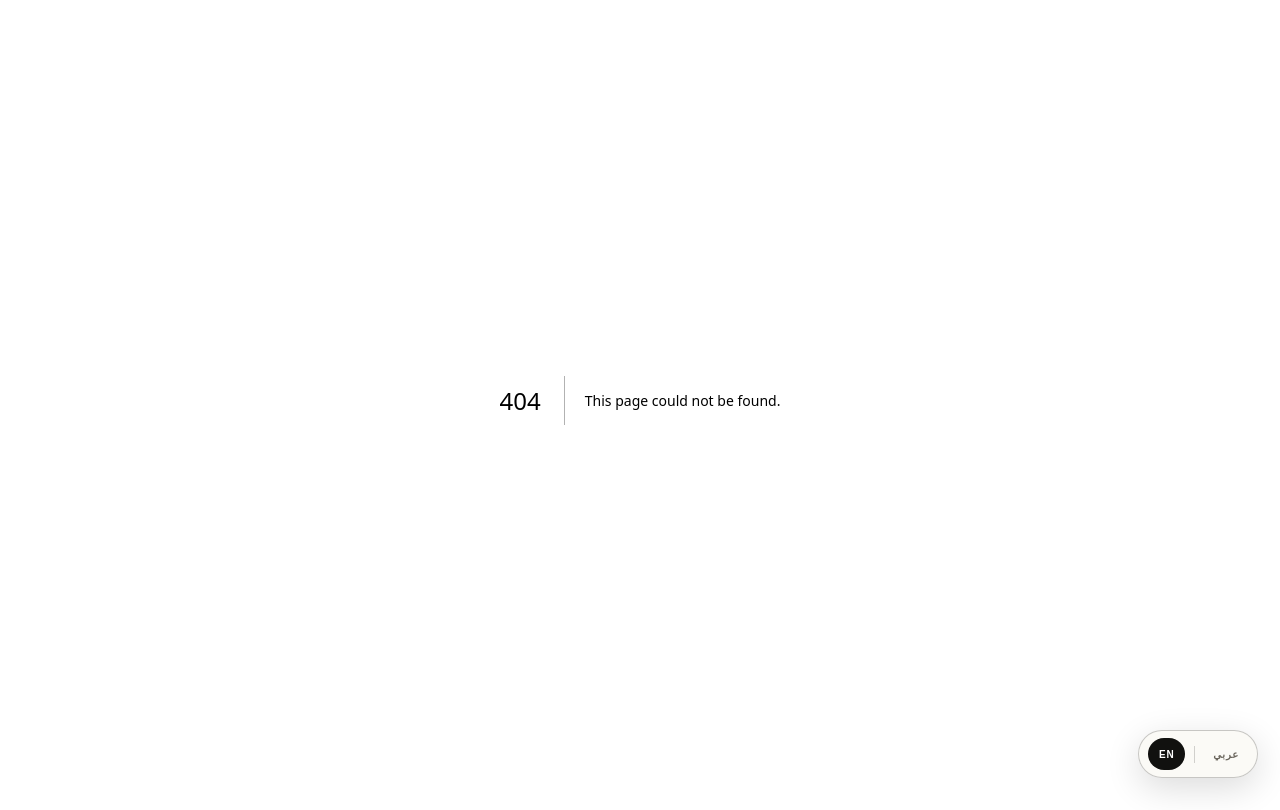
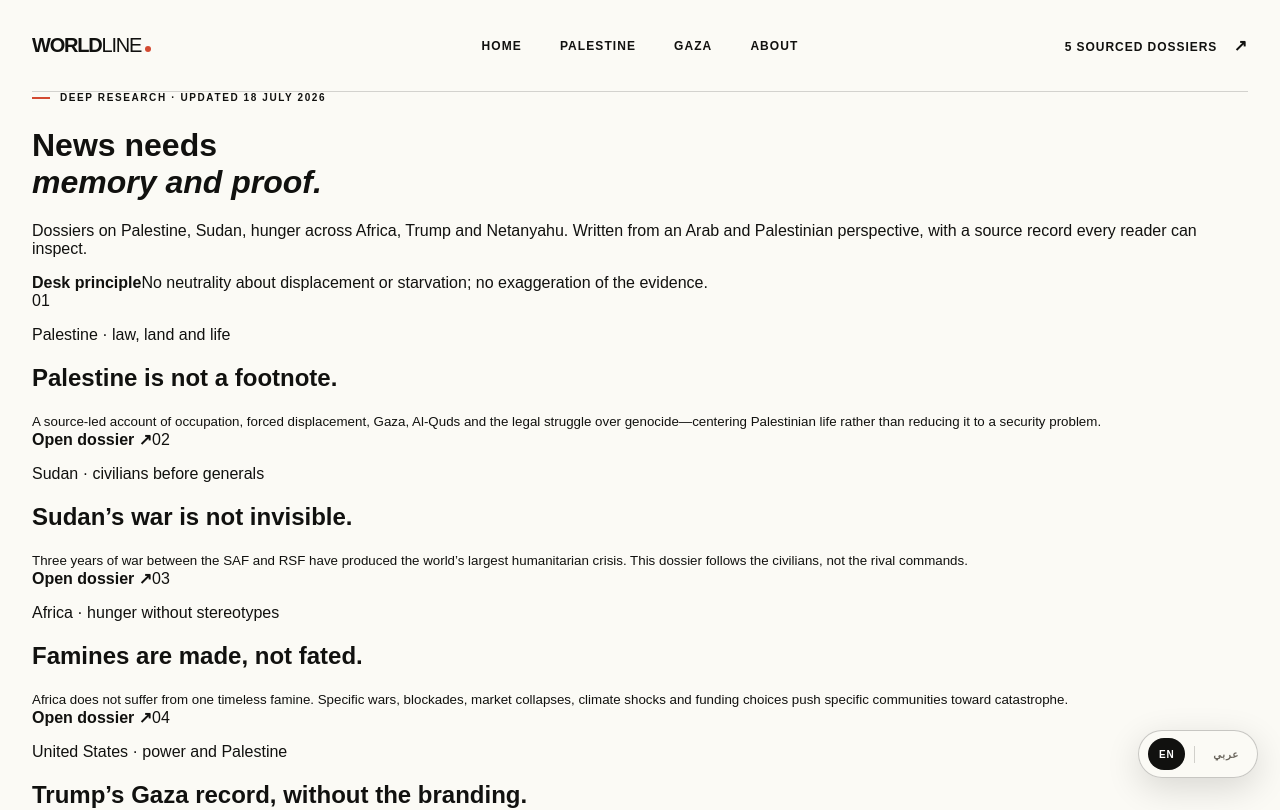
Before and after one commit to YYHomr/openworld, a Next.js app: page /research in a window 1280 px wide. Before the commit this address had no page. Shown: the top 810 px of the page. Built offline with nearby package versions, Linux system fonts and the light colour scheme.

Commit message:
Add English research desk

```diff
--- /dev/null
+++ b/app/research/page.tsx
@@ -0,0 +1,11 @@
+import type { Metadata } from "next";
+import ResearchHub from "../components/ResearchHub";
+
+export const metadata: Metadata = {
+  title: "Research Desk — Worldline",
+  description: "Source-backed dossiers on Palestine, Sudan, African hunger, Trump and Netanyahu from an Arab and Palestinian perspective.",
+};
+
+export default function ResearchPage() {
+  return <ResearchHub lang="en" />;
+}
```
